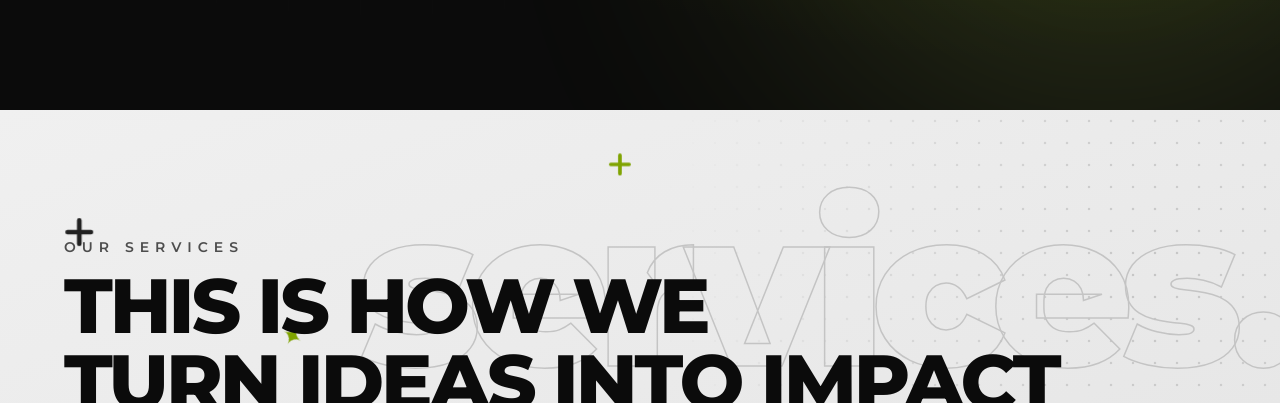
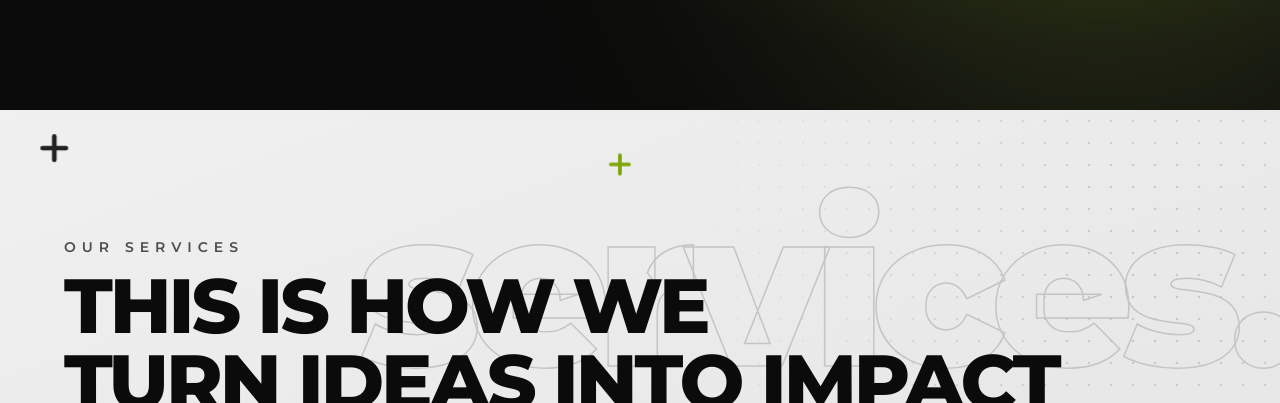
Before and after one commit to axoracreatives-commits/axoracreative, a plain HTML site: page index.html in a window 1280 px wide. Shown: the part 1500-1903 px from the top of the page. Drawn offline with Linux system fonts and the light colour scheme.

Commit message:
Move services ornaments off text
Co-Authored-By: Claude Opus 5.5 <noreply@anthropic.com>
Claude-Session: https://claude.ai/code/session_01F9ZMCfyakzC4vjH7zN71wp

```diff
--- a/index.html
+++ b/index.html
@@ -141,11 +141,11 @@ a{color:#D7FF5B;text-decoration:none}a:hover{color:#FFFFFF}
 <div class="drift" aria-hidden="true" style="position: absolute; right: -1%; top: 70px; font-size: clamp(110px, 17vw, 250px); font-weight: 900; line-height: 1; letter-spacing: -0.06em; color: transparent; -webkit-text-stroke: 1.5px #C4C4C4; white-space: nowrap">services.</div>
 <div class="spin" aria-hidden="true" style="position: absolute; right: 7%; top: 300px; width: 180px; height: 180px; border-radius: 50%; border: 2px dashed #B5B5B5"></div>
 <div class="breathe" aria-hidden="true" style="position: absolute; right: calc(7% + 55px); top: 355px; width: 70px; height: 70px; border-radius: 50%; background: #0B0B0B; box-shadow: 0 0 0 10px rgba(215,255,91,0.55)"></div>
-<div class="float-b" aria-hidden="true" style="position: absolute; left: 4%; top: 120px; opacity: 0.9"><svg width="28" height="28" viewBox="0 0 24 24"><path d="M12 2 V22 M2 12 H22" stroke="#0B0B0B" stroke-width="4" stroke-linecap="round"></path></svg></div>
+<div class="float-b" aria-hidden="true" style="position: absolute; left: 2%; top: 36px; opacity: 0.9"><svg width="28" height="28" viewBox="0 0 24 24"><path d="M12 2 V22 M2 12 H22" stroke="#0B0B0B" stroke-width="4" stroke-linecap="round"></path></svg></div>
 <div class="float-b" aria-hidden="true" style="position: absolute; left: 46%; top: 60px; animation-duration: 7s"><svg width="22" height="22" viewBox="0 0 24 24"><path d="M12 2 V22 M2 12 H22" stroke="#7FA300" stroke-width="4" stroke-linecap="round"></path></svg></div>
 <div class="float-b" aria-hidden="true" style="position: absolute; right: 30%; bottom: 70px; animation-duration: 11s"><svg width="20" height="20" viewBox="0 0 24 24"><path d="M12 2 V22 M2 12 H22" stroke="#0B0B0B" stroke-width="4" stroke-linecap="round"></path></svg></div>
 <div class="float-slow" aria-hidden="true" style="position: absolute; left: 38%; bottom: 40px; width: 120px; height: 36px; border-radius: 999px; border: 2px solid #0B0B0B; transform: rotate(-12deg)"></div>
-<div class="twinkle" aria-hidden="true" style="position: absolute; left: 22%; top: 210px; color: #7FA300; font-size: 26px">✦</div>
+<div class="twinkle" aria-hidden="true" style="position: absolute; right: 3%; bottom: 140px; color: #7FA300; font-size: 26px">✦</div>
 <div style="position: relative; max-width: 1280px; margin: 0 auto; padding: 128px 5%; box-sizing: border-box; display: flex; flex-direction: column; gap: 56px">
 <div style="display: flex; flex-wrap: wrap; gap: 24px; justify-content: space-between; align-items: flex-end">
 <div style="display: flex; flex-direction: column; gap: 12px">
```
